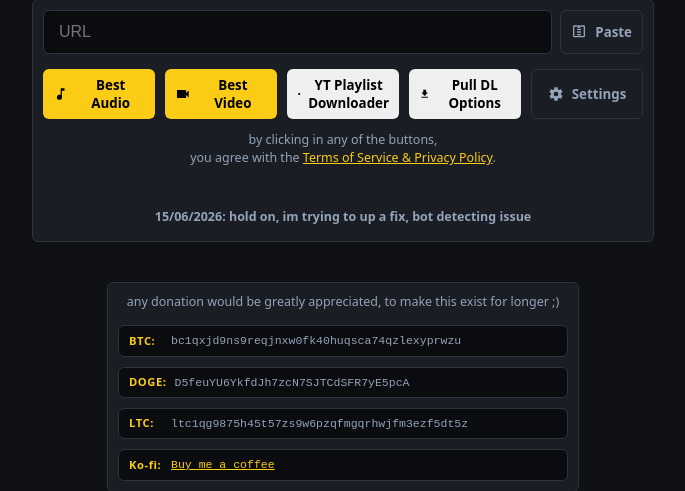
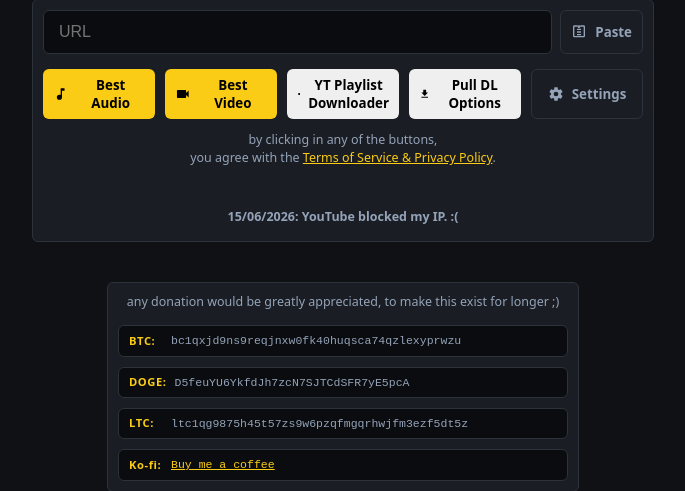
Before and after one commit to zuirx/ytdl-dot-lol, a Django app: page / in a window 1280 px wide. Shown: the part 139-630 px from the top of the page, without its empty margins (297-982 px from the left). Run offline with Django 5.2, Linux system fonts and the light colour scheme; data comes from the database, SQL or seed files in the repository; data that the repository does not hold is empty; parts of the project's set-up code (start-up, migrations or seed data) failed here and were passed over.

Commit message:
Update home.html

```diff
--- a/main/templates/main/home.html
+++ b/main/templates/main/home.html
@@ -167,7 +167,7 @@
         <p class="button-agree">by clicking in any of the buttons, <br> you agree with the <a href="{% url 'terms-privacy' %}">Terms of Service & Privacy Policy</a>.</p>
 
         <br>
-        <p class="button-agree"><strong>15/06/2026: hold on, im trying to up a fix, bot detecting issue</strong></p>
+        <p class="button-agree"><strong>15/06/2026: YouTube blocked my IP. :(</strong></p>
 
         {% if dl_opts %}
         <form method="POST" action="{% url 'mix_av' %}" id="mix-form">
```
